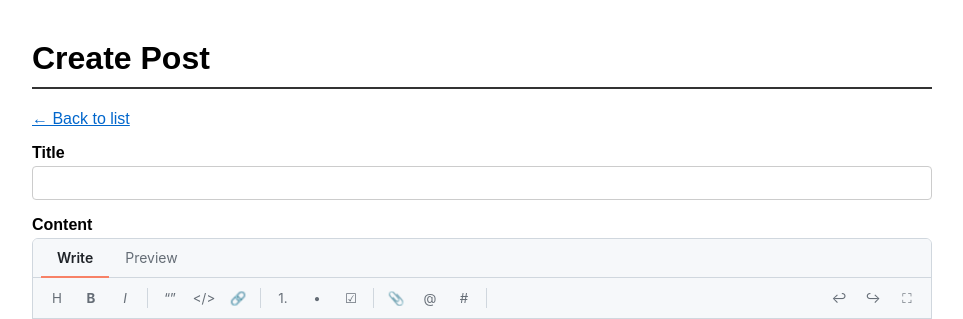
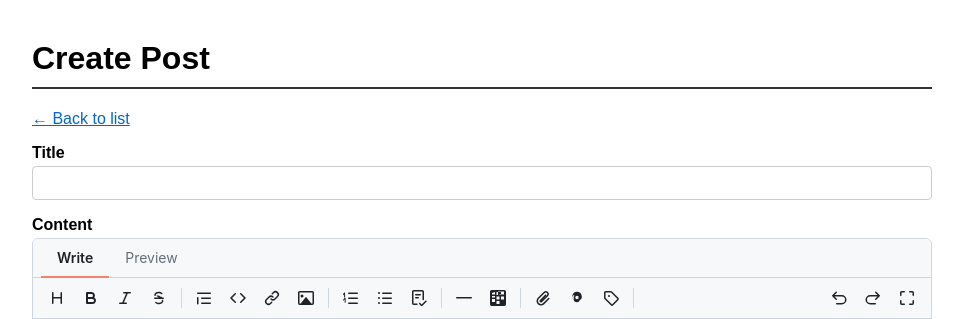
Before and after one commit to ganiyevuz/django-md-editor, a Django app: page /create/ in a window 1280 px wide. Shown: the top 319 px of the page, without its empty margins (158-1121 px from the left). Run offline with Django 4.2, Linux system fonts and the light colour scheme; some libraries are stand-ins or nearby versions.

Commit message:
feat: add SVG toolbar icons, new buttons (strikethrough, hr, image, table), fix fullscreen footer
- Replace all plain-text toolbar icons with 16x16 SVG icons from GitHub Octicons/Primer
- Add strikethrough, horizontal-rule, image, and table toolbar buttons with actions
- Fix fullscreen layout: give .md-editor-write flex:1 + column flex so textarea fills available space and footer pins to the bottom
- Update default TOOLBAR in settings to include new items

```diff
--- a/src/django_md_editor/static/django_md_editor/css/editor.css
+++ b/src/django_md_editor/static/django_md_editor/css/editor.css
@@ -485,12 +485,20 @@
   flex-direction: column;
 }
 
-.md-editor--fullscreen .md-editor-textarea,
+.md-editor--fullscreen .md-editor-write,
 .md-editor--fullscreen .md-editor-preview {
   flex: 1;
   min-height: 0;
+  display: flex;
+  flex-direction: column;
+  overflow-y: auto;
+}
+
+.md-editor--fullscreen .md-editor-write .md-editor-textarea {
+  flex: 1;
+  min-height: 0;
   height: 100%;
-  overflow-y: auto;
+  resize: none;
 }
 
 /* ---------------------------------------------------------
--- a/src/django_md_editor/static/django_md_editor/js/editor.js
+++ b/src/django_md_editor/static/django_md_editor/js/editor.js
@@ -5,21 +5,25 @@
   // 1. TOOLBAR_BUTTONS
   // ---------------------------------------------------------------------------
   const TOOLBAR_BUTTONS = {
-    heading: { icon: "H", title: "Heading", action: "heading" },
-    bold: { icon: "B", title: "Bold (Ctrl+B)", action: "bold", style: "font-weight:bold" },
-    italic: { icon: "I", title: "Italic (Ctrl+I)", action: "italic", style: "font-style:italic" },
-    quote: { icon: "\u201C\u201D", title: "Quote (Ctrl+Shift+.)", action: "quote" },
-    code: { icon: "&lt;/&gt;", title: "Code (Ctrl+E)", action: "code" },
-    link: { icon: "\uD83D\uDD17", title: "Link (Ctrl+K)", action: "link" },
-    "ordered-list": { icon: "1.", title: "Ordered List (Ctrl+Shift+7)", action: "ordered-list" },
-    "unordered-list": { icon: "\u2022", title: "Unordered List (Ctrl+Shift+8)", action: "unordered-list" },
-    "task-list": { icon: "\u2611", title: "Task List", action: "task-list" },
-    attach: { icon: "\uD83D\uDCCE", title: "Attach File", action: "attach" },
-    mention: { icon: "@", title: "Mention", action: "mention" },
-    ref: { icon: "#", title: "Reference", action: "ref" },
-    undo: { icon: "\u21A9", title: "Undo (Ctrl+Z)", action: "undo", align: "right" },
-    redo: { icon: "\u21AA", title: "Redo (Ctrl+Shift+Z)", action: "redo", align: "right" },
-    fullscreen: { icon: "\u26F6", title: "Fullscreen", action: "fullscreen", align: "right" },
+    heading: { icon: '<svg viewBox="0 0 16 16" width="16" height="16"><path fill="currentColor" d="M3.75 2a.75.75 0 0 1 .75.75V7h7V2.75a.75.75 0 0 1 1.5 0v10.5a.75.75 0 0 1-1.5 0V8.5h-7v4.75a.75.75 0 0 1-1.5 0V2.75A.75.75 0 0 1 3.75 2Z"/></svg>', title: "Heading", action: "heading" },
+    bold: { icon: '<svg viewBox="0 0 16 16" width="16" height="16"><path fill="currentColor" d="M4 2h4.5a3.501 3.501 0 0 1 2.852 5.53A3.499 3.499 0 0 1 9.5 14H4a1 1 0 0 1-1-1V3a1 1 0 0 1 1-1Zm1 7v3h4.5a1.5 1.5 0 0 0 0-3Zm3.5-2a1.5 1.5 0 0 0 0-3H5v3Z"/></svg>', title: "Bold (Ctrl+B)", action: "bold" },
+    italic: { icon: '<svg viewBox="0 0 16 16" width="16" height="16"><path fill="currentColor" d="M6 2.75A.75.75 0 0 1 6.75 2h6.5a.75.75 0 0 1 0 1.5h-2.505l-3.858 9H9.25a.75.75 0 0 1 0 1.5h-6.5a.75.75 0 0 1 0-1.5h2.505l3.858-9H6.75A.75.75 0 0 1 6 2.75Z"/></svg>', title: "Italic (Ctrl+I)", action: "italic" },
+    strikethrough: { icon: '<svg viewBox="0 0 16 16" width="16" height="16"><path fill="currentColor" d="M7.581 3.25c-2.036 0-2.778 1.082-2.778 1.786 0 .055.002.107.006.157a.75.75 0 0 1-1.496.114 3.56 3.56 0 0 1-.01-.271c0-1.832 1.75-3.286 4.278-3.286 1.418 0 2.721.58 3.514 1.093a.75.75 0 0 1-.814 1.26c-.64-.414-1.662-.853-2.7-.853Zm3.474 4.25h1.195a.75.75 0 0 1 0 1.5H3.75a.75.75 0 0 1 0-1.5h4.411c-.278-.09-.547-.194-.795-.31-.869-.409-1.56-.983-1.965-1.69H7.94c.263.395.678.722 1.204.983.551.272 1.21.467 1.911.517ZM8.012 12.75c1.648 0 2.86-.725 2.86-1.652 0-.107-.016-.222-.048-.339a.75.75 0 0 1 1.452-.376c.058.224.096.46.096.715 0 2.012-2.163 3.152-4.36 3.152-1.39 0-2.728-.473-3.614-1.236a.75.75 0 0 1 .985-1.13c.606.527 1.593.866 2.629.866Z"/></svg>', title: "Strikethrough", action: "strikethrough" },
+    quote: { icon: '<svg viewBox="0 0 16 16" width="16" height="16"><path fill="currentColor" d="M1.75 2.5h12.5a.75.75 0 0 1 0 1.5H1.75a.75.75 0 0 1 0-1.5Zm4 5h8.5a.75.75 0 0 1 0 1.5h-8.5a.75.75 0 0 1 0-1.5Zm0 5h8.5a.75.75 0 0 1 0 1.5h-8.5a.75.75 0 0 1 0-1.5ZM2.5 7.75v6a.75.75 0 0 1-1.5 0v-6a.75.75 0 0 1 1.5 0Z"/></svg>', title: "Quote (Ctrl+Shift+.)", action: "quote" },
+    code: { icon: '<svg viewBox="0 0 16 16" width="16" height="16"><path fill="currentColor" d="m11.28 3.22 4.25 4.25a.75.75 0 0 1 0 1.06l-4.25 4.25a.749.749 0 0 1-1.275-.326.749.749 0 0 1 .215-.734L13.94 8l-3.72-3.72a.749.749 0 0 1 .326-1.275.749.749 0 0 1 .734.215Zm-6.56 0a.751.751 0 0 1 1.042.018.751.751 0 0 1 .018 1.042L2.06 8l3.72 3.72a.749.749 0 0 1-.326 1.275.749.749 0 0 1-.734-.215L.47 8.53a.75.75 0 0 1 0-1.06Z"/></svg>', title: "Code (Ctrl+E)", action: "code" },
+    link: { icon: '<svg viewBox="0 0 16 16" width="16" height="16"><path fill="currentColor" d="m7.775 3.275 1.25-1.25a3.5 3.5 0 1 1 4.95 4.95l-2.5 2.5a3.5 3.5 0 0 1-4.95 0 .751.751 0 0 1 .018-1.042.751.751 0 0 1 1.042-.018 1.998 1.998 0 0 0 2.83 0l2.5-2.5a2.002 2.002 0 0 0-2.83-2.83l-1.25 1.25a.751.751 0 0 1-1.042-.018.751.751 0 0 1-.018-1.042Zm-4.69 9.64a1.998 1.998 0 0 0 2.83 0l1.25-1.25a.751.751 0 0 1 1.042.018.751.751 0 0 1 .018 1.042l-1.25 1.25a3.5 3.5 0 1 1-4.95-4.95l2.5-2.5a3.5 3.5 0 0 1 4.95 0 .751.751 0 0 1-.018 1.042.751.751 0 0 1-1.042.018 1.998 1.998 0 0 0-2.83 0l-2.5 2.5a1.998 1.998 0 0 0 0 2.83Z"/></svg>', title: "Link (Ctrl+K)", action: "link" },
+    image: { icon: '<svg viewBox="0 0 16 16" width="16" height="16"><path fill="currentColor" d="M16 13.25A1.75 1.75 0 0 1 14.25 15H1.75A1.75 1.75 0 0 1 0 13.25V2.75C0 1.784.784 1 1.75 1h12.5c.966 0 1.75.784 1.75 1.75ZM1.75 2.5a.25.25 0 0 0-.25.25v10.5c0 .138.112.25.25.25h.94l4.72-6.03a.75.75 0 0 1 1.18 0l4.72 6.03h.94a.25.25 0 0 0 .25-.25V2.75a.25.25 0 0 0-.25-.25ZM5.5 6a1.5 1.5 0 1 1-3.001-.001A1.5 1.5 0 0 1 5.5 6Z"/></svg>', title: "Image", action: "image" },
+    "ordered-list": { icon: '<svg viewBox="0 0 16 16" width="16" height="16"><path fill="currentColor" d="M5 3.25a.75.75 0 0 1 .75-.75h8.5a.75.75 0 0 1 0 1.5h-8.5A.75.75 0 0 1 5 3.25Zm0 5a.75.75 0 0 1 .75-.75h8.5a.75.75 0 0 1 0 1.5h-8.5A.75.75 0 0 1 5 8.25Zm0 5a.75.75 0 0 1 .75-.75h8.5a.75.75 0 0 1 0 1.5h-8.5a.75.75 0 0 1-.75-.75ZM.924 10.32a.5.5 0 0 1-.851-.076l-.025-.059a.5.5 0 0 1 .09-.47l1.5-1.836a.5.5 0 0 1 .362-.179h.168a.5.5 0 0 1 .5.5v4a.5.5 0 0 1-1 0v-2.957l-.744.907Zm-.009-7.378a.5.5 0 0 1 .5-.442h.166a.5.5 0 0 1 .5.5v4a.5.5 0 1 1-1 0V4.18l-.747.912a.5.5 0 0 1-.768-.64l1.35-1.51Z"/></svg>', title: "Ordered List (Ctrl+Shift+7)", action: "ordered-list" },
+    "unordered-list": { icon: '<svg viewBox="0 0 16 16" width="16" height="16"><path fill="currentColor" d="M5.75 2.5h8.5a.75.75 0 0 1 0 1.5h-8.5a.75.75 0 0 1 0-1.5Zm0 5h8.5a.75.75 0 0 1 0 1.5h-8.5a.75.75 0 0 1 0-1.5Zm0 5h8.5a.75.75 0 0 1 0 1.5h-8.5a.75.75 0 0 1 0-1.5ZM2 14a1 1 0 1 1 0-2 1 1 0 0 1 0 2Zm1-6a1 1 0 1 1-2 0 1 1 0 0 1 2 0ZM2 4a1 1 0 1 1 0-2 1 1 0 0 1 0 2Z"/></svg>', title: "Unordered List (Ctrl+Shift+8)", action: "unordered-list" },
+    "task-list": { icon: '<svg viewBox="0 0 16 16" width="16" height="16"><path fill="currentColor" d="M2.5 1.75v11.5c0 .138.112.25.25.25h3.17a.75.75 0 0 1 0 1.5H2.75A1.75 1.75 0 0 1 1 13.25V1.75C1 .784 1.784 0 2.75 0h8.5C12.216 0 13 .784 13 1.75v7.736a.75.75 0 0 1-1.5 0V1.75a.25.25 0 0 0-.25-.25h-8.5a.25.25 0 0 0-.25.25Zm10.97 6.97 2 2a.75.75 0 0 1 0 1.06l-4.25 4.25a.75.75 0 0 1-1.06 0l-2-2a.75.75 0 1 1 1.06-1.06l1.47 1.47 3.72-3.72a.75.75 0 0 1 1.06 0ZM4.75 4h4.5a.75.75 0 0 1 0 1.5h-4.5a.75.75 0 0 1 0-1.5ZM4 7.75A.75.75 0 0 1 4.75 7h2.5a.75.75 0 0 1 0 1.5h-2.5A.75.75 0 0 1 4 7.75Z"/></svg>', title: "Task List", action: "task-list" },
+    "horizontal-rule": { icon: '<svg viewBox="0 0 16 16" width="16" height="16"><path fill="currentColor" d="M0 7.75A.75.75 0 0 1 .75 7h14.5a.75.75 0 0 1 0 1.5H.75A.75.75 0 0 1 0 7.75Z"/></svg>', title: "Horizontal Rule", action: "horizontal-rule" },
+    table: { icon: '<svg viewBox="0 0 16 16" width="16" height="16"><path fill="currentColor" d="M0 1.75C0 .784.784 0 1.75 0h12.5C15.216 0 16 .784 16 1.75v12.5A1.75 1.75 0 0 1 14.25 16H1.75A1.75 1.75 0 0 1 0 14.25ZM6.5 6.5v3h3v-3Zm3-1.5v-3h-3v3Zm1.5 1.5v3H14v-3Zm0-1.5V2h-3v3ZM6.5 11v3h3v-3Zm1.5-9.5v3H14v-3Zm-6 6h3v-3H2Zm0 1.5v3h3v-3Zm0-6v3h3V2Z"/></svg>', title: "Table", action: "table" },
+    attach: { icon: '<svg viewBox="0 0 16 16" width="16" height="16"><path fill="currentColor" d="M12.212 3.02a1.753 1.753 0 0 0-2.478.003l-5.83 5.83a3.007 3.007 0 0 0-.88 2.127c0 .795.315 1.551.88 2.116a2.996 2.996 0 0 0 4.243 0l5.113-5.113a.75.75 0 0 1 1.06 1.06L9.207 14.16a4.506 4.506 0 0 1-6.364 0 4.496 4.496 0 0 1-1.318-3.187A4.506 4.506 0 0 1 2.843 7.79l5.83-5.83a3.003 3.003 0 0 1 4.243 0 3.005 3.005 0 0 1 0 4.243l-5.83 5.83a1.503 1.503 0 0 1-2.122 0 1.503 1.503 0 0 1 0-2.122l5.113-5.113a.75.75 0 0 1 1.06 1.06l-5.113 5.113a.003.003 0 0 0 0 .002.002.002 0 0 0 .002 0l5.83-5.83a1.503 1.503 0 0 0 0-2.123Z"/></svg>', title: "Attach File", action: "attach" },
+    mention: { icon: '<svg viewBox="0 0 16 16" width="16" height="16"><path fill="currentColor" d="M4.75 7.5A3.25 3.25 0 0 1 8 4.25a3.25 3.25 0 0 1 3.25 3.25v.583c0 .478-.387.917-.917.917a.916.916 0 0 1-.916-.917V5.167a.75.75 0 0 0-1.5 0v.034A3.21 3.21 0 0 0 6.25 4.75a2.75 2.75 0 0 0 0 5.5c.843 0 1.595-.377 2.1-.975.385.52.97.892 1.65.975v.5A4.75 4.75 0 1 1 12.75 6v1.5c0 1.175-.775 2.167-1.867 2.417A3.24 3.24 0 0 1 8 12.25a3.25 3.25 0 0 1-3.25-3.25V7.5Zm1.5 0a1.75 1.75 0 1 0 3.5 0 1.75 1.75 0 0 0-3.5 0Z"/></svg>', title: "Mention", action: "mention" },
+    ref: { icon: '<svg viewBox="0 0 16 16" width="16" height="16"><path fill="currentColor" d="M1 7.775V2.75C1 1.784 1.784 1 2.75 1h5.025c.464 0 .91.184 1.238.513l6.25 6.25a1.75 1.75 0 0 1 0 2.474l-5.026 5.026a1.75 1.75 0 0 1-2.474 0l-6.25-6.25A1.752 1.752 0 0 1 1 7.775Zm1.5 0c0 .066.026.13.073.177l6.25 6.25a.25.25 0 0 0 .354 0l5.025-5.025a.25.25 0 0 0 0-.354l-6.25-6.25a.25.25 0 0 0-.177-.073H2.75a.25.25 0 0 0-.25.25ZM6 5a1 1 0 1 1 0 2 1 1 0 0 1 0-2Z"/></svg>', title: "Reference", action: "ref" },
+    undo: { icon: '<svg viewBox="0 0 16 16" width="16" height="16"><path fill="currentColor" d="M1.22 6.28a.749.749 0 0 1 0-1.06l3.5-3.5a.749.749 0 1 1 1.06 1.06L3.561 5h7.188a4.75 4.75 0 0 1 0 9.5H5.75a.75.75 0 0 1 0-1.5h4.999a3.25 3.25 0 0 0 0-6.5H3.561l2.22 2.22a.749.749 0 1 1-1.06 1.06Z"/></svg>', title: "Undo (Ctrl+Z)", action: "undo", align: "right" },
+    redo: { icon: '<svg viewBox="0 0 16 16" width="16" height="16"><path fill="currentColor" d="M14.78 6.28a.749.749 0 0 0 0-1.06l-3.5-3.5a.749.749 0 1 0-1.06 1.06L12.439 5H5.25a4.75 4.75 0 0 0 0 9.5h4.999a.75.75 0 0 0 0-1.5H5.25a3.25 3.25 0 0 1 0-6.5h7.189l-2.22 2.22a.749.749 0 1 0 1.06 1.06Z"/></svg>', title: "Redo (Ctrl+Shift+Z)", action: "redo", align: "right" },
+    fullscreen: { icon: '<svg viewBox="0 0 16 16" width="16" height="16"><path fill="currentColor" d="M1.75 10a.75.75 0 0 1 .75.75v2.5c0 .138.112.25.25.25h2.5a.75.75 0 0 1 0 1.5h-2.5A1.75 1.75 0 0 1 1 13.25v-2.5a.75.75 0 0 1 .75-.75Zm12.5 0a.75.75 0 0 1 .75.75v2.5A1.75 1.75 0 0 1 13.25 15h-2.5a.75.75 0 0 1 0-1.5h2.5a.25.25 0 0 0 .25-.25v-2.5a.75.75 0 0 1 .75-.75ZM2.75 1h2.5a.75.75 0 0 1 0 1.5h-2.5a.25.25 0 0 0-.25.25v2.5a.75.75 0 0 1-1.5 0v-2.5C1 1.784 1.784 1 2.75 1Zm10.5 0A1.75 1.75 0 0 1 15 2.75v2.5a.75.75 0 0 1-1.5 0v-2.5a.25.25 0 0 0-.25-.25h-2.5a.75.75 0 0 1 0-1.5Z"/></svg>', title: "Fullscreen", action: "fullscreen", align: "right" },
     separator: { type: "separator" },
   };
 
@@ -219,6 +223,9 @@
       case "italic":
         wrapSelection(textarea, "_", "_");
         break;
+      case "strikethrough":
+        wrapSelection(textarea, "~~", "~~");
+        break;
       case "quote":
         wrapLines(textarea, "> ");
         break;
@@ -228,6 +235,9 @@
       case "link":
         insertLink(textarea);
         break;
+      case "image":
+        insertImage(textarea);
+        break;
       case "ordered-list":
         wrapLines(textarea, "1. ");
         break;
@@ -236,6 +246,12 @@
         break;
       case "task-list":
         wrapLines(textarea, "- [ ] ");
+        break;
+      case "horizontal-rule":
+        insertAtCursor(textarea, "\n---\n");
+        break;
+      case "table":
+        insertAtCursor(textarea, "\n| Header | Header |\n| ------ | ------ |\n| Cell   | Cell   |\n");
         break;
       case "attach":
         if (fileInput) fileInput.click();
@@ -394,6 +410,30 @@
     triggerInput(textarea);
   }
 
+  function insertImage(textarea) {
+    const start = textarea.selectionStart;
+    const end = textarea.selectionEnd;
+    const value = textarea.value;
+    const selected = value.substring(start, end);
+
+    if (selected) {
+      // Selected text becomes alt text
+      const inserted = "![" + selected + "](url)";
+      textarea.value = value.substring(0, start) + inserted + value.substring(end);
+      // Place cursor on "url"
+      const urlStart = start + selected.length + 4;
+      textarea.selectionStart = urlStart;
+      textarea.selectionEnd = urlStart + 3;
+    } else {
+      const inserted = "![alt](url)";
+      textarea.value = value.substring(0, start) + inserted + value.substring(end);
+      // Select "alt"
+      textarea.selectionStart = start + 2;
+      textarea.selectionEnd = start + 5;
+    }
+    triggerInput(textarea);
+  }
+
   function insertAtCursor(textarea, text) {
     const start = textarea.selectionStart;
     const end = textarea.selectionEnd;
```
Also changed, not shown: src/django_md_editor/settings.py (+6 -19 lines).
